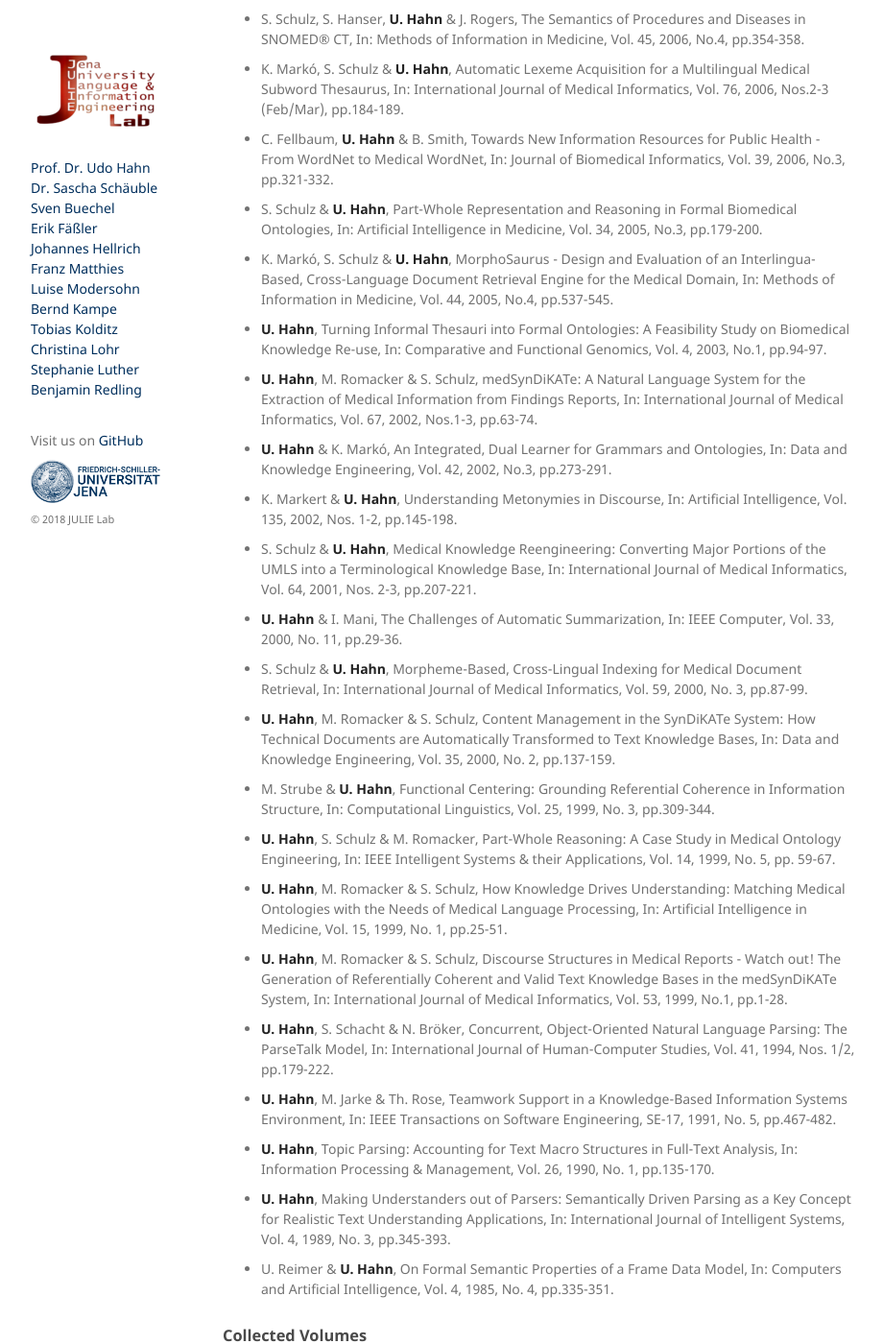
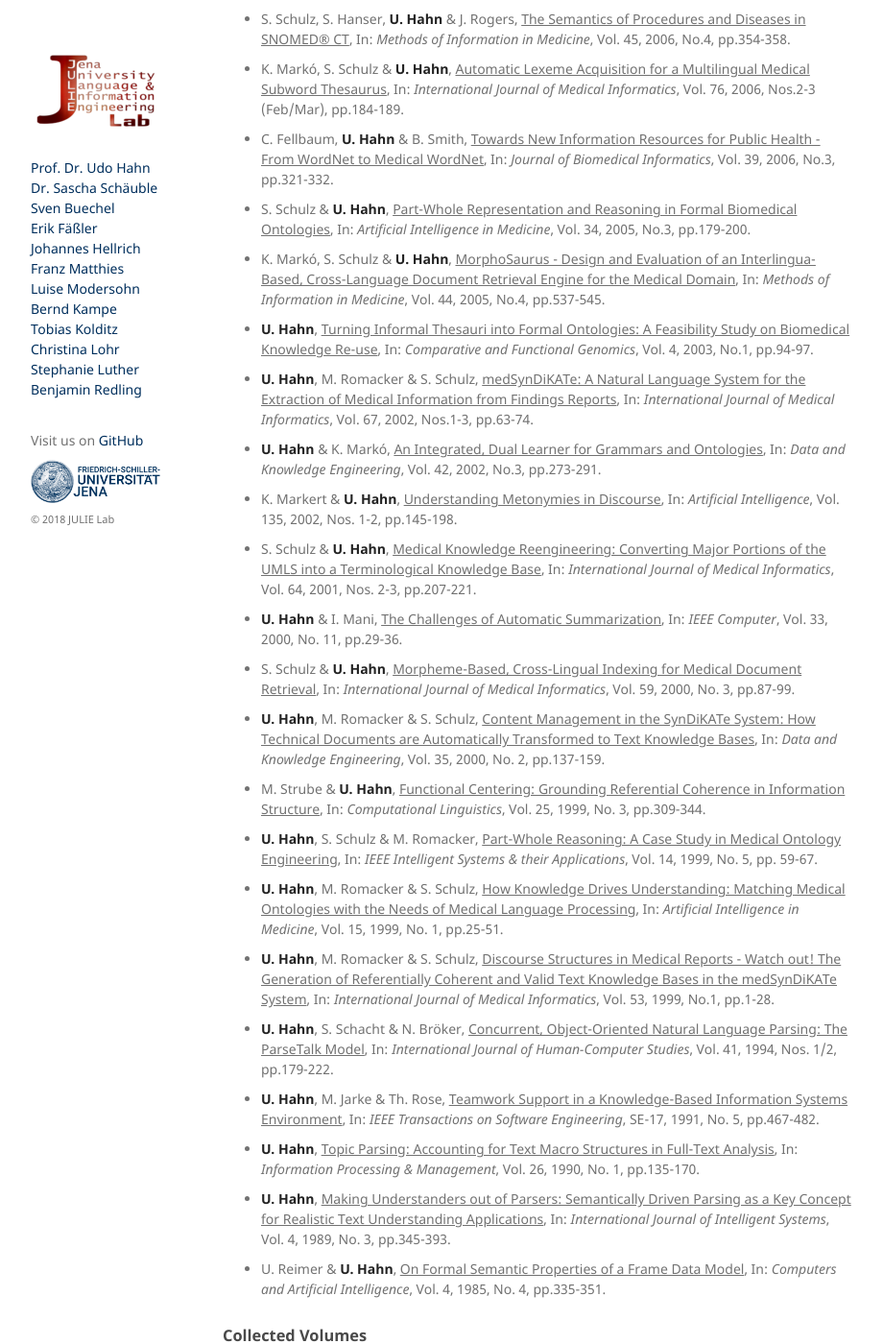
Before and after one commit to JULIELab/JULIELab.github.io, a Jekyll site: the page built from Staff/Hahn/publication.md, in a window 1280 px wide and 1400 px high, scrolled down 1243 px. Shown: the whole window at 96% size, without its empty margins (178-1098 px from the left). Built offline with Jekyll 4.4.1, drawn with Linux system fonts in a browser that asks for light colours; our own code applies the rules of GitHub Pages for plain Markdown files; some of the changed text lies outside the part shown.

Commit message:
Update publication.md

```diff
--- a/Staff/Hahn/publication.md
+++ b/Staff/Hahn/publication.md
@@ -10,77 +10,77 @@ Publications
 
 ### Journals
 
-* P. Dalle Pezze, S. Ruf, A. G. Sonntag, M. Langelaar-Makkinje, P. Hall, A. M. Heberle, P. Razquin Navas, K. van Eunen, R. C. Tölle, J. J. Schwarz, H. Wiese, B. Warscheid, J. Deitersen, B Stork, E. Fäßler, S. Schäuble, **U. Hahn**, P. Horvatovich, D. P. Shanley, K.Thedieck (2016). A Systems Study Reveals Concurrent Activation of AMPK and mTOR by Amino Acids. Nature Communications, 7:13254
+* P. Dalle Pezze, S. Ruf, A. G. Sonntag, M. Langelaar-Makkinje, P. Hall, A. M. Heberle, P. Razquin Navas, K. van Eunen, R. C. Tölle, J. J. Schwarz, H. Wiese, B. Warscheid, J. Deitersen, B Stork, E. Fäßler, S. Schäuble, **U. Hahn**, P. Horvatovich, D. P. Shanley, K.Thedieck (2016). A Systems Study Reveals Concurrent Activation of AMPK and mTOR by Amino Acids. *Nature Communications*, 7:13254
 
-* **U. Hahn**, K.B. Cohen, Y. Garten & N. Shah, Mining the Pharmacogenomics Literature: A Survey of the State of the Art, In: Briefings in Bioinformatics, Vol. 13, 2012, No.4, pp. 460-494.
+* **U. Hahn**, K.B. Cohen, Y. Garten & N. Shah, <u>Mining the Pharmacogenomics Literature: A Survey of the State of the Art</u>, In: *Briefings in Bioinformatics*, Vol. 13, 2012, No.4, pp. 460-494.
 
-* R. Altwasser, J. Linde, E. Buyko, **U. Hahn**, R. Guthke, Genome-wide Scale-free Network Inference for Candida albicans, In: Frontiers in Microbiology, Vol. 3, 2012, No. 51.
+* R. Altwasser, J. Linde, E. Buyko, **U. Hahn**, R. Guthke, <u>Genome-wide Scale-free Network Inference for Candida albicans</u>, In: *Frontiers in Microbiology*, Vol. 3, 2012, No. 51.
 
-* E. Beisswanger & **U. Hahn**, Towards Valid and Reusable Reference Alignments: Ten Basic Quality Checks for Ontology Alignments and Their Application to Three Different Reference Data Sets, In: Journal of Biomedical Semantics, Vol. 3, 2012, Supplement 1: S4.
+* E. Beisswanger & **U. Hahn**, <u>Towards Valid and Reusable Reference Alignments: Ten Basic Quality Checks for Ontology Alignments and Their Application to Three Different Reference Data Sets</u>, In: *Journal of Biomedical Semantics*, Vol. 3, 2012, Supplement 1: S4.
 
-* Y. Kano, J. Bjorne, F. Ginter, T. Salakoski, E. Buyko, **U. Hahn**, K.B. Cohen, K. Verspoor, C. Roeder, L.E. Hunter, H. Kilicoglu, S. Bergler, S. van Landeghem, T. van Parys, Y. van de Peer, M. Miwa, S. Ananiadou, M. Neves, A. Pascual-Montano, A. Ozgur, D.R. Radev, S. Riedel, R. Saetre, H.W. Chun, J.D. Kim, S. Pyysalo, T. Ohta, & J'i. Tsujii, U-Compare Bio-event Meta-service: Compatible BioNLP Event Extraction Services, In: BMC Bioinformatics, Vol. 12, 2011: 481
+* Y. Kano, J. Bjorne, F. Ginter, T. Salakoski, E. Buyko, **U. Hahn**, K.B. Cohen, K. Verspoor, C. Roeder, L.E. Hunter, H. Kilicoglu, S. Bergler, S. van Landeghem, T. van Parys, Y. van de Peer, M. Miwa, S. Ananiadou, M. Neves, A. Pascual-Montano, A. Ozgur, D.R. Radev, S. Riedel, R. Saetre, H.W. Chun, J.D. Kim, S. Pyysalo, T. Ohta, & J'i. Tsujii, <u>U-Compare Bio-event Meta-service: Compatible BioNLP Event Extraction Services</u>, In: *BMC Bioinformatics*, Vol. 12, 2011: 481
 
-* E. Buyko, E. Faessler, J. Wermter & **U. Hahn**, Syntactic Simplification and Semantic Enrichment - Trimming Dependency Graphs for Event Extraction, In: Computational Intelligence, Vol. 27, 2011, No.4 (Nov), pp. 610-644.
+* E. Buyko, E. Faessler, J. Wermter & **U. Hahn**, <u>Syntactic Simplification and Semantic Enrichment - Trimming Dependency Graphs for Event Extraction</u>, In: *Computational Intelligence*, Vol. 27, 2011, No.4 (Nov), pp. 610-644.
 
-* D. Rebholz-Schuhmann, A.J.J. Yepes, E.M. van Mulligen, N. Kang, J. Kors, D. Milward, P. Corbett, E. Buyko, E. Beisswanger & **U. Hahn**, The CALBC Silver Standard Corpus: Harmonizing Multiple Semantic Annotations in a Large Biomedical Corpus, In: Journal of Bioinformatics and Computational Biology, Vol. 8, 2010, No.1, pp.163-179.
+* D. Rebholz-Schuhmann, A.J.J. Yepes, E.M. van Mulligen, N. Kang, J. Kors, D. Milward, P. Corbett, E. Buyko, E. Beisswanger & **U. Hahn**, <u>The CALBC Silver Standard Corpus: Harmonizing Multiple Semantic Annotations in a Large Biomedical Corpus</u>, In: *Journal of Bioinformatics and Computational Biology*, Vol. 8, 2010, No.1, pp.163-179.
 
-* D. DeLuca, E. Beisswanger, J. Wermter, P. Horn, **U. Hahn** & R. Blasczyk, MaHCO: An Ontology of the Major Histocompatibility Complex for Immunoinformatic Applications and Text Mining, In: Bioinformatics, Vol. 25, 2009, No. 16, pp.2064-2070
+* D. DeLuca, E. Beisswanger, J. Wermter, P. Horn, **U. Hahn** & R. Blasczyk, <u>MaHCO: An Ontology of the Major Histocompatibility Complex for Immunoinformatic Applications and Text Mining</u>, In: *Bioinformatics*, Vol. 25, 2009, No. 16, pp.2064-2070
 
-* J. Wermter, K. Tomanek & **U. Hahn**, High-Performance Gene Name Normalization with GeNo, In: Bioinformatics, Vol. 25, 2009, No. 6, pp. 815-821.
+* J. Wermter, K. Tomanek & **U. Hahn**, <u>High-Performance Gene Name Normalization with GeNo</u>, In: *Bioinformatics*, Vol. 25, 2009, No. 6, pp. 815-821.
 
-* E. Beisswanger, S. Schulz, H. Stenzhorn & **U. Hahn**, BioTop: An Upper Domain Ontology for the Life Sciences - A Description of Its Current Structure, Contents, and Interfaces to OBO Ontologies, In: Applied Ontology, Vol. 3, 2008, No. 4, pp.205-212.
+* E. Beisswanger, S. Schulz, H. Stenzhorn & **U. Hahn**, <u>BioTop: An Upper Domain Ontology for the Life Sciences - A Description of Its Current Structure, Contents, and Interfaces to OBO Ontologies</u>, In: *Applied Ontology*, Vol. 3, 2008, No. 4, pp.205-212.
 
-* R. Altman, C. Bergman, J. Blake, C. Blaschke, A. Cohen, F. Gannon, L. Grivell, **U. Hahn**, W. Hersh, L. Hirschman, L.J. Jensen, M. Krallinger, B. Mons, S.I. O'Donoghue, M. Peitsch, D. Rebholz-Schumann, H. Shatkay, A. Valencia, Text Mining for Biology: The Way Forward. Opinions from Leading Scientists, In: Genome Biology, Vol. 9, 2008, S7
+* R. Altman, C. Bergman, J. Blake, C. Blaschke, A. Cohen, F. Gannon, L. Grivell, **U. Hahn**, W. Hersh, L. Hirschman, L.J. Jensen, M. Krallinger, B. Mons, S.I. O'Donoghue, M. Peitsch, D. Rebholz-Schumann, H. Shatkay, A. Valencia, <u>Text Mining for Biology: The Way Forward. Opinions from Leading Scientists</u>, In: *Genome Biology*, Vol. 9, 2008, S7
 
-* **U. Hahn**, J. Wermter, R. Blasczyk & P. Horn, Text Mining: Powering the Database Revolution, In: Nature, Vol. 448, 2007, No. 7150 (July 12, 2007), p.130.
+* **U. Hahn**, J. Wermter, R. Blasczyk & P. Horn, <u>Text Mining: Powering the Database Revolution</u>, In: *Nature*, Vol. 448, 2007, No. 7150 (July 12, 2007), p.130.
 
-* S. Schulz, K. Marko & **U. Hahn**, Spatial Location and its Relevance for Terminological Inferences in Bio-Ontologies, In: BMC Bioinformatics, Vol. 8, 2007, No. 134
+* S. Schulz, K. Marko & **U. Hahn**, <u>Spatial Location and its Relevance for Terminological Inferences in Bio-Ontologies</u>, In: *BMC Bioinformatics*, Vol. 8, 2007, No. 134
 
-* S. Schulz & **U. Hahn**, Towards the Ontological Foundations of Symbolic Biological Theories, In: Artificial Intelligence in Medicine, Vol. 39, 2007, No. 3, pp.237-250.
+* S. Schulz & **U. Hahn**, <u>Towards the Ontological Foundations of Symbolic Biological Theories</u>, In: *Artificial Intelligence in Medicine*, Vol. 39, 2007, No. 3, pp.237-250.
 
-* S. Schulz, S. Hanser, **U. Hahn** & J. Rogers, The Semantics of Procedures and Diseases in SNOMED® CT, In: Methods of Information in Medicine, Vol. 45, 2006, No.4, pp.354-358.
+* S. Schulz, S. Hanser, **U. Hahn** & J. Rogers, <u>The Semantics of Procedures and Diseases in SNOMED® CT</u>, In: *Methods of Information in Medicine*, Vol. 45, 2006, No.4, pp.354-358.
 
-* K. Markó, S. Schulz & **U. Hahn**, Automatic Lexeme Acquisition for a Multilingual Medical Subword Thesaurus, In: International Journal of Medical Informatics, Vol. 76, 2006, Nos.2-3 (Feb/Mar), pp.184-189.
+* K. Markó, S. Schulz & **U. Hahn**, <u>Automatic Lexeme Acquisition for a Multilingual Medical Subword Thesaurus</u>, In: *International Journal of Medical Informatics*, Vol. 76, 2006, Nos.2-3 (Feb/Mar), pp.184-189.
 
-* C. Fellbaum, **U. Hahn** & B. Smith, Towards New Information Resources for Public Health - From WordNet to Medical WordNet, In: Journal of Biomedical Informatics, Vol. 39, 2006, No.3, pp.321-332.
+* C. Fellbaum, **U. Hahn** & B. Smith, <u>Towards New Information Resources for Public Health - From WordNet to Medical WordNet</u>, In: *Journal of Biomedical Informatics*, Vol. 39, 2006, No.3, pp.321-332.
 
-* S. Schulz & **U. Hahn**, Part-Whole Representation and Reasoning in Formal Biomedical Ontologies, In: Artificial Intelligence in Medicine, Vol. 34, 2005, No.3, pp.179-200.
+* S. Schulz & **U. Hahn**, <u>Part-Whole Representation and Reasoning in Formal Biomedical Ontologies</u>, In: *Artificial Intelligence in Medicine*, Vol. 34, 2005, No.3, pp.179-200.
 
-* K. Markó, S. Schulz & **U. Hahn**, MorphoSaurus - Design and Evaluation of an Interlingua-Based, Cross-Language Document Retrieval Engine for the Medical Domain, In: Methods of Information in Medicine, Vol. 44, 2005, No.4, pp.537-545.
+* K. Markó, S. Schulz & **U. Hahn**, <u>MorphoSaurus - Design and Evaluation of an Interlingua-Based, Cross-Language Document Retrieval Engine for the Medical Domain</u>, In: *Methods of Information in Medicine*, Vol. 44, 2005, No.4, pp.537-545.
 
-* **U. Hahn**, Turning Informal Thesauri into Formal Ontologies: A Feasibility Study on Biomedical Knowledge Re-use, In: Comparative and Functional Genomics, Vol. 4, 2003, No.1, pp.94-97.
+* **U. Hahn**, <u>Turning Informal Thesauri into Formal Ontologies: A Feasibility Study on Biomedical Knowledge Re-use</u>, In: *Comparative and Functional Genomics*, Vol. 4, 2003, No.1, pp.94-97.
 
-* **U. Hahn**, M. Romacker & S. Schulz, medSynDiKATe: A Natural Language System for the Extraction of Medical Information from Findings Reports, In: International Journal of Medical Informatics, Vol. 67, 2002, Nos.1-3, pp.63-74.
+* **U. Hahn**, M. Romacker & S. Schulz, <u>medSynDiKATe: A Natural Language System for the Extraction of Medical Information from Findings Reports</u>, In: *International Journal of Medical Informatics*, Vol. 67, 2002, Nos.1-3, pp.63-74.
 
-* **U. Hahn** & K. Markó, An Integrated, Dual Learner for Grammars and Ontologies, In: Data and Knowledge Engineering, Vol. 42, 2002, No.3, pp.273-291.
+* **U. Hahn** & K. Markó, <u>An Integrated, Dual Learner for Grammars and Ontologies</u>, In: *Data and Knowledge Engineering*, Vol. 42, 2002, No.3, pp.273-291.
 
-* K. Markert & **U. Hahn**, Understanding Metonymies in Discourse, In: Artificial Intelligence, Vol. 135, 2002, Nos. 1-2, pp.145-198.
+* K. Markert & **U. Hahn**, <u>Understanding Metonymies in Discourse</u>, In: *Artificial Intelligence*, Vol. 135, 2002, Nos. 1-2, pp.145-198.
 
-* S. Schulz & **U. Hahn**, Medical Knowledge Reengineering: Converting Major Portions of the UMLS into a Terminological Knowledge Base, In: International Journal of Medical Informatics, Vol. 64, 2001, Nos. 2-3, pp.207-221.
+* S. Schulz & **U. Hahn**, <u>Medical Knowledge Reengineering: Converting Major Portions of the UMLS into a Terminological Knowledge Base</u>, In: *International Journal of Medical Informatics*, Vol. 64, 2001, Nos. 2-3, pp.207-221.
 
-* **U. Hahn** & I. Mani, The Challenges of Automatic Summarization, In: IEEE Computer, Vol. 33, 2000, No. 11, pp.29-36.
+* **U. Hahn** & I. Mani, <u>The Challenges of Automatic Summarization</u>, In: *IEEE Computer*, Vol. 33, 2000, No. 11, pp.29-36.
 
-* S. Schulz & **U. Hahn**, Morpheme-Based, Cross-Lingual Indexing for Medical Document Retrieval, In: International Journal of Medical Informatics, Vol. 59, 2000, No. 3, pp.87-99.
+* S. Schulz & **U. Hahn**, <u>Morpheme-Based, Cross-Lingual Indexing for Medical Document Retrieval</u>, In: *International Journal of Medical Informatics*, Vol. 59, 2000, No. 3, pp.87-99.
 
-* **U. Hahn**, M. Romacker & S. Schulz, Content Management in the SynDiKATe System: How Technical Documents are Automatically Transformed to Text Knowledge Bases, In: Data and Knowledge Engineering, Vol. 35, 2000, No. 2, pp.137-159.
+* **U. Hahn**, M. Romacker & S. Schulz, <u>Content Management in the SynDiKATe System: How Technical Documents are Automatically Transformed to Text Knowledge Bases</u>, In: *Data and Knowledge Engineering*, Vol. 35, 2000, No. 2, pp.137-159.
 
-* M. Strube & **U. Hahn**, Functional Centering: Grounding Referential Coherence in Information Structure, In: Computational Linguistics, Vol. 25, 1999, No. 3, pp.309-344.
+* M. Strube & **U. Hahn**, <u>Functional Centering: Grounding Referential Coherence in Information Structure</u>, In: *Computational Linguistics*, Vol. 25, 1999, No. 3, pp.309-344.
 
-* **U. Hahn**, S. Schulz & M. Romacker, Part-Whole Reasoning: A Case Study in Medical Ontology Engineering, In: IEEE Intelligent Systems & their Applications, Vol. 14, 1999, No. 5, pp. 59-67.
+* **U. Hahn**, S. Schulz & M. Romacker, <u>Part-Whole Reasoning: A Case Study in Medical Ontology Engineering</u>, In: *IEEE Intelligent Systems & their Applications*, Vol. 14, 1999, No. 5, pp. 59-67.
 
-* **U. Hahn**, M. Romacker & S. Schulz, How Knowledge Drives Understanding: Matching Medical Ontologies with the Needs of Medical Language Processing, In: Artificial Intelligence in Medicine, Vol. 15, 1999, No. 1, pp.25-51.
+* **U. Hahn**, M. Romacker & S. Schulz, <u>How Knowledge Drives Understanding: Matching Medical Ontologies with the Needs of Medical Language Processing</u>, In: *Artificial Intelligence in Medicine*, Vol. 15, 1999, No. 1, pp.25-51.
 
-* **U. Hahn**, M. Romacker & S. Schulz, Discourse Structures in Medical Reports - Watch out! The Generation of Referentially Coherent and Valid Text Knowledge Bases in the medSynDiKATe System, In: International Journal of Medical Informatics, Vol. 53, 1999, No.1, pp.1-28.
+* **U. Hahn**, M. Romacker & S. Schulz, <u>Discourse Structures in Medical Reports - Watch out! The Generation of Referentially Coherent and Valid Text Knowledge Bases in the medSynDiKATe System</u>, In: *International Journal of Medical Informatics*, Vol. 53, 1999, No.1, pp.1-28.
 
-* **U. Hahn**, S. Schacht & N. Bröker, Concurrent, Object-Oriented Natural Language Parsing: The ParseTalk Model, In: International Journal of Human-Computer Studies, Vol. 41, 1994, Nos. 1/2, pp.179-222.
+* **U. Hahn**, S. Schacht & N. Bröker, <u>Concurrent, Object-Oriented Natural Language Parsing: The ParseTalk Model</u>, In: *International Journal of Human-Computer Studies*, Vol. 41, 1994, Nos. 1/2, pp.179-222.
 
-* **U. Hahn**, M. Jarke & Th. Rose, Teamwork Support in a Knowledge-Based Information Systems Environment, In: IEEE Transactions on Software Engineering, SE-17, 1991, No. 5, pp.467-482.
+* **U. Hahn**, M. Jarke & Th. Rose, <u>Teamwork Support in a Knowledge-Based Information Systems Environment</u>, In: *IEEE Transactions on Software Engineering*, SE-17, 1991, No. 5, pp.467-482.
 
-* **U. Hahn**, Topic Parsing: Accounting for Text Macro Structures in Full-Text Analysis, In: Information Processing & Management, Vol. 26, 1990, No. 1, pp.135-170.
+* **U. Hahn**, <u>Topic Parsing: Accounting for Text Macro Structures in Full-Text Analysis</u>, In: *Information Processing & Management*, Vol. 26, 1990, No. 1, pp.135-170.
 
-* **U. Hahn**, Making Understanders out of Parsers: Semantically Driven Parsing as a Key Concept for Realistic Text Understanding Applications, In: International Journal of Intelligent Systems, Vol. 4, 1989, No. 3, pp.345-393.
+* **U. Hahn**, <u>Making Understanders out of Parsers: Semantically Driven Parsing as a Key Concept for Realistic Text Understanding Applications</u>, In: *International Journal of Intelligent Systems*, Vol. 4, 1989, No. 3, pp.345-393.
 
-* U. Reimer & **U. Hahn**, On Formal Semantic Properties of a Frame Data Model, In: Computers and Artificial Intelligence, Vol. 4, 1985, No. 4, pp.335-351.
+* U. Reimer & **U. Hahn**, <u>On Formal Semantic Properties of a Frame Data Model</u>, In: *Computers and Artificial Intelligence*, Vol. 4, 1985, No. 4, pp.335-351.
 
 ### Collected Volumes
 
```
